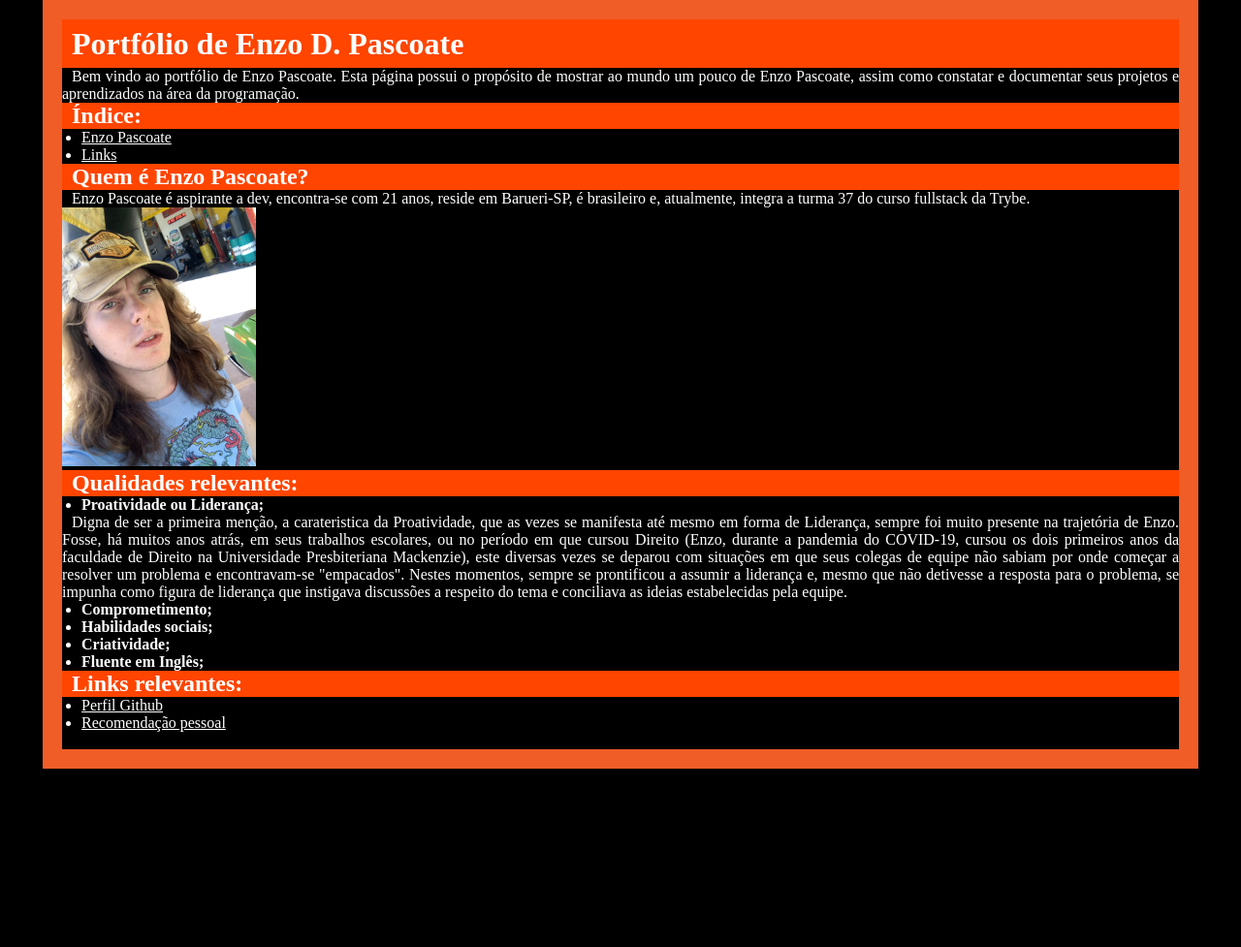
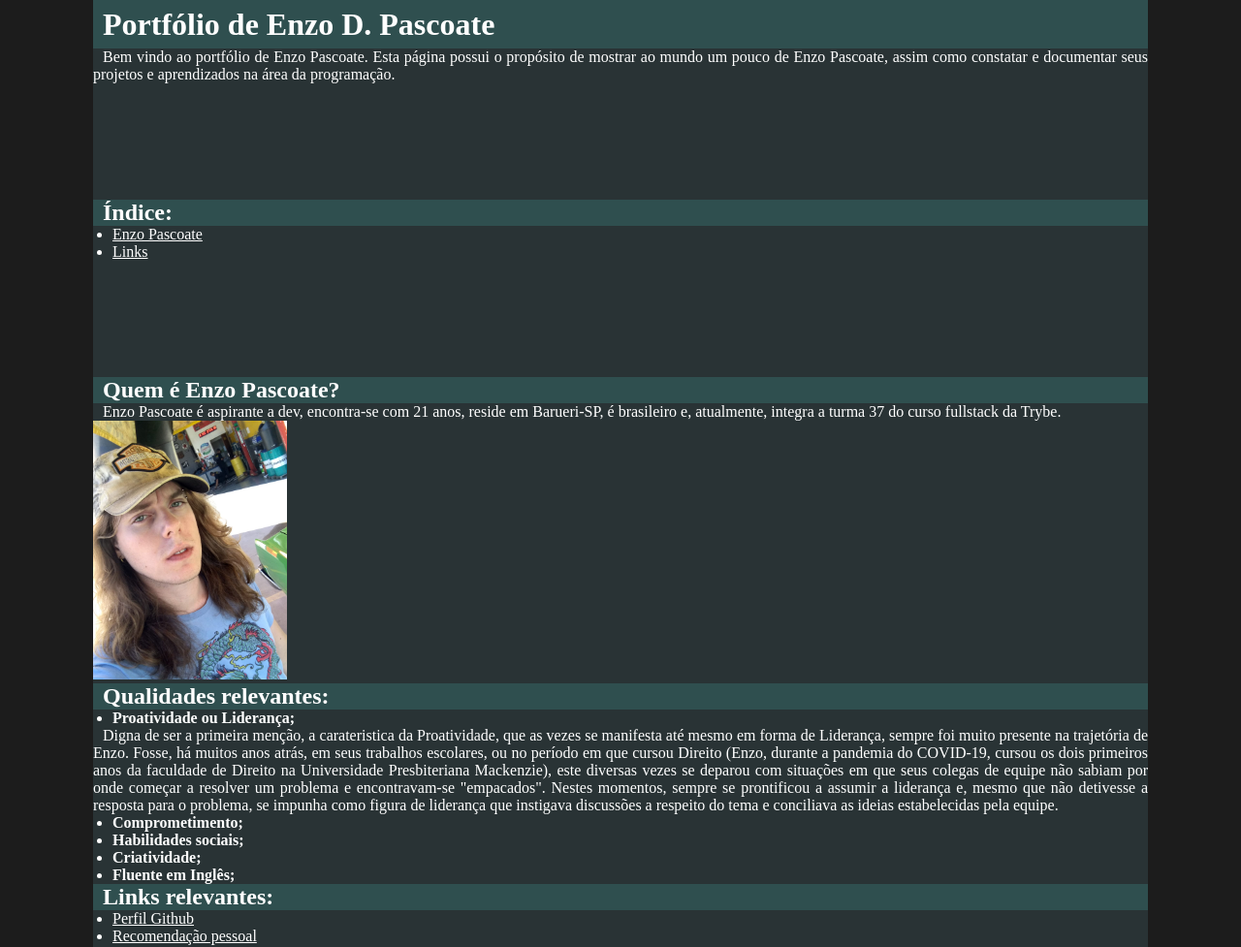
Before and after one commit to enzopascoate/enzopascoate.github.io, a plain HTML site: page index.html in a window 1280 px wide. Shown: the top 977 px of the page at 97% size. Before the commit the page ends 800 px from the top, so only its background shows below. Drawn offline with Linux system fonts and the light colour scheme.

Commit message:
Alterada paleta de cores

```diff
--- a/styles.css
+++ b/styles.css
@@ -5,32 +5,45 @@
 }
 
 body {
-    background-color: rgb(0, 0, 0);
+    background-color: rgb(28, 28, 28);
 }
+
 #texto {
-    border: 20px solid rgb(240, 93, 39);
-    width: 90%;
+    background-color: rgb(41, 51, 53);
+    width: 85%;
     margin: auto;
     color: white;
     padding: 0px;
     text-align: justify;
 }
+
 #texto li {
-    color:white;
+    color: white;
     margin-left: 20px;
 
 }
-#texto h1,h2,p {
+
+#texto h1,
+h2,
+p {
     text-indent: 10px;
     text-align: justify;
 }
+
+#intro {
+    padding-bottom: 120px;
+}
+#indice {
+    padding-bottom: 120px;
+}
+
 h1 {
-    background-color: orangered;
+    background-color: darkslategrey;
     line-height: 50px;
 }
 
 h2 {
-    background-color: orangered;
+    background-color: darkslategrey;
 }
 
 a {
```
